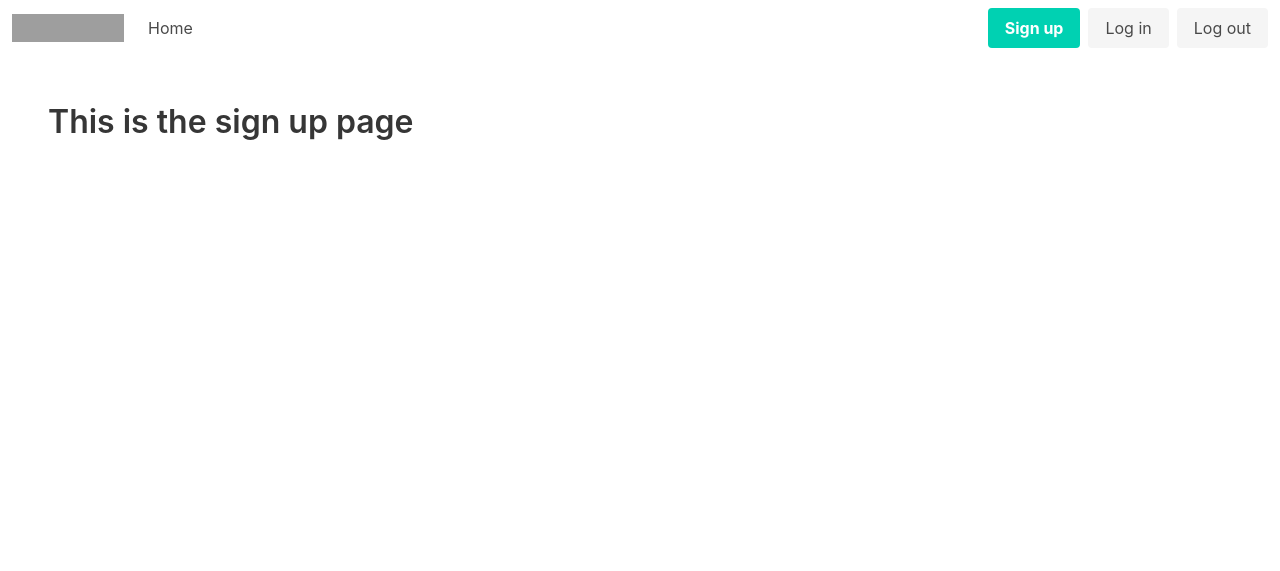
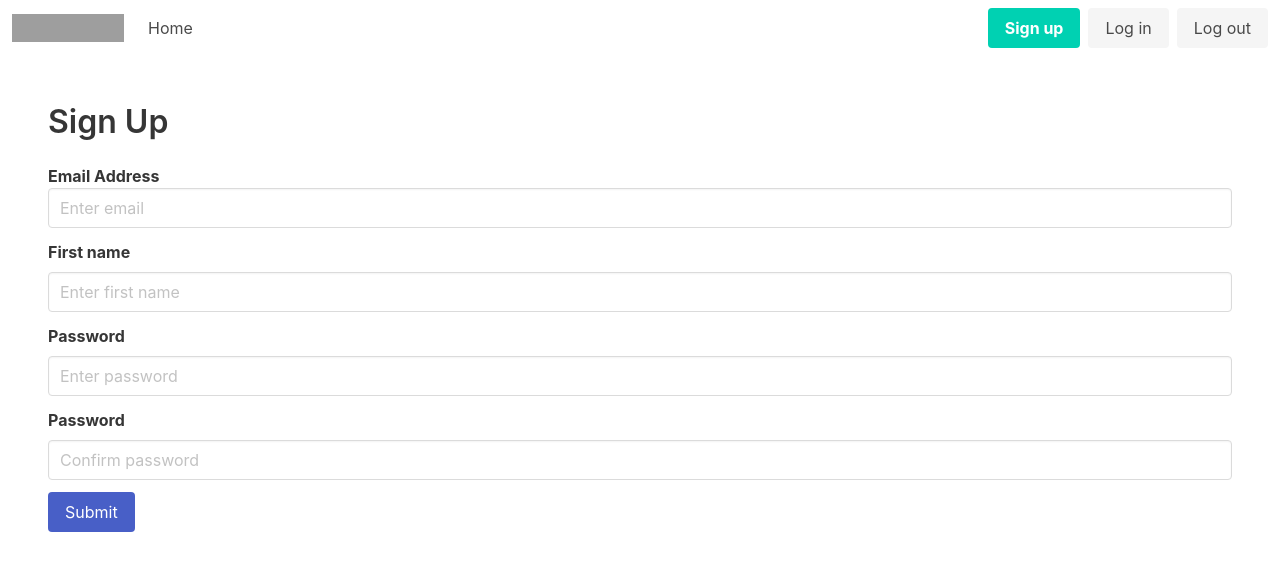
Before and after one commit to jeffnk05/wishlist_app, a Flask app: page /sign-up in a window 1280 px wide. Shown: the top 571 px of the page. Run offline with Flask 3, Linux system fonts and the light colour scheme; grey boxes are pictures that could not be loaded.

Commit message:
Setup sign_up.html page

```diff
--- a/wishlist/templates/sign_up.html
+++ b/wishlist/templates/sign_up.html
@@ -1,4 +1,58 @@
-{% extends "base.html" %} {%block title%} Sign Up {% endblock %}
-{% block main %}
-    <h1 class="title">This is the sign up page </h1>
-{% endblock  %}
+{% extends "base.html" %} {%block title%} Sign Up {% endblock %} {% block main%}
+<form action="" method="post">
+  <h3 class="title is-3">Sign Up</h3>
+  <div class="field">
+    <div class="control">
+      <label class="label" for="email">Email Address</label>
+    </div>
+    <input
+      class="input"
+      type="email"
+      name="email"
+      id="email"
+      placeholder="Enter email"
+    />
+  </div>
+  <div class="field">
+    <label class="label" for="firstName">First name</label>
+    <div class="control">
+      <input
+        class="input"
+        type="text"
+        name="firstName"
+        id="firstName"
+        placeholder="Enter first name"
+      />
+    </div>
+  </div>
+  <div class="field">
+    <label class="label" for="password1">Password</label>
+    <div class="control">
+      <input
+        class="input"
+        type="password"
+        name="password1"
+        id="password"
+        placeholder="Enter password"
+      />
+    </div>
+  </div>
+  <div class="field">
+    <label class="label" for="password2">Password</label>
+    <div class="control">
+      <input
+        class="input"
+        type="password"
+        name="password2"
+        id="password"
+        placeholder="Confirm password"
+      />
+    </div>
+  </div>
+  <div class="field">
+    <div class="field">
+      <button class="button is-link">Submit</button>
+    </div>
+  </div>
+</form>
+{% endblock %}
```
